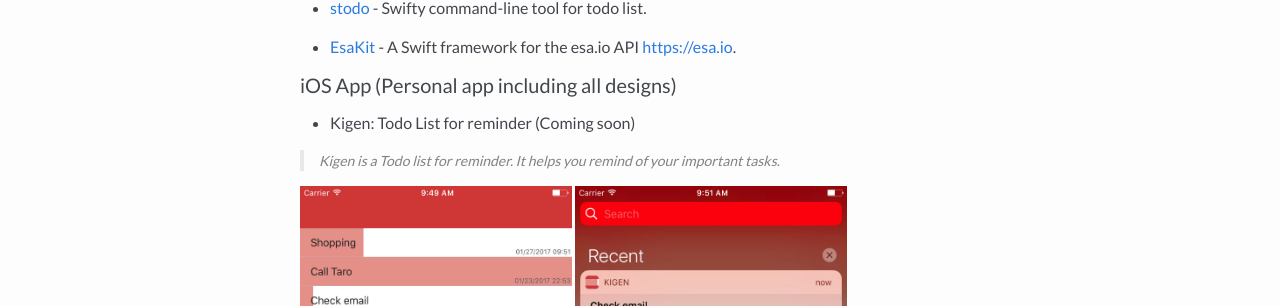
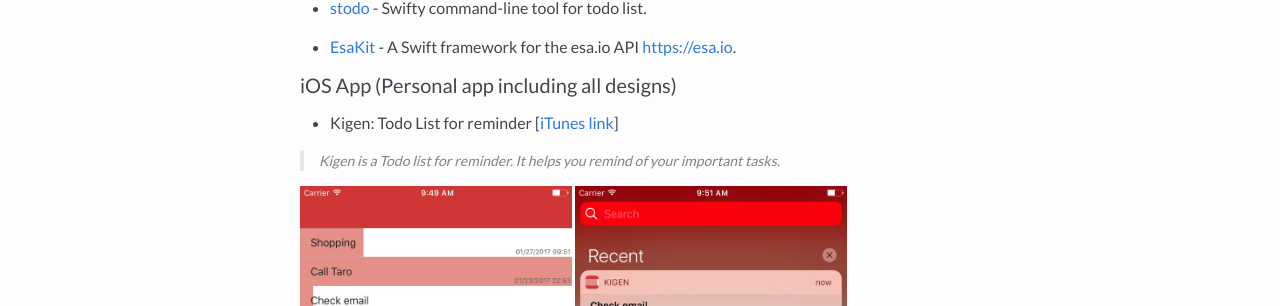
Before and after one commit to pixyzehn/pixyzehn.com, a Jekyll site: the page built from pages/products.md, in a window 1280 px wide and 900 px high. Shown: the part 172-478 px from the top of the window. Built offline with Jekyll 4.4.1, drawn with Linux system fonts in a browser that asks for light colours.

Commit message:
Add app link in products page

```diff
--- a/pages/products.md
+++ b/pages/products.md
@@ -14,7 +14,7 @@ This is my portfolio.
 
 #### iOS App (Personal app including all designs)
 
-- Kigen: Todo List for reminder (Coming soon)
+- Kigen: Todo List for reminder [[iTunes link](https://itunes.apple.com/jp/app/kigen-todo-list-for-reminder/id1198205732?l=en&mt=8){:target="_blank"}]
 
 > Kigen is a Todo list for reminder. It helps you remind of your important tasks.
 
```
